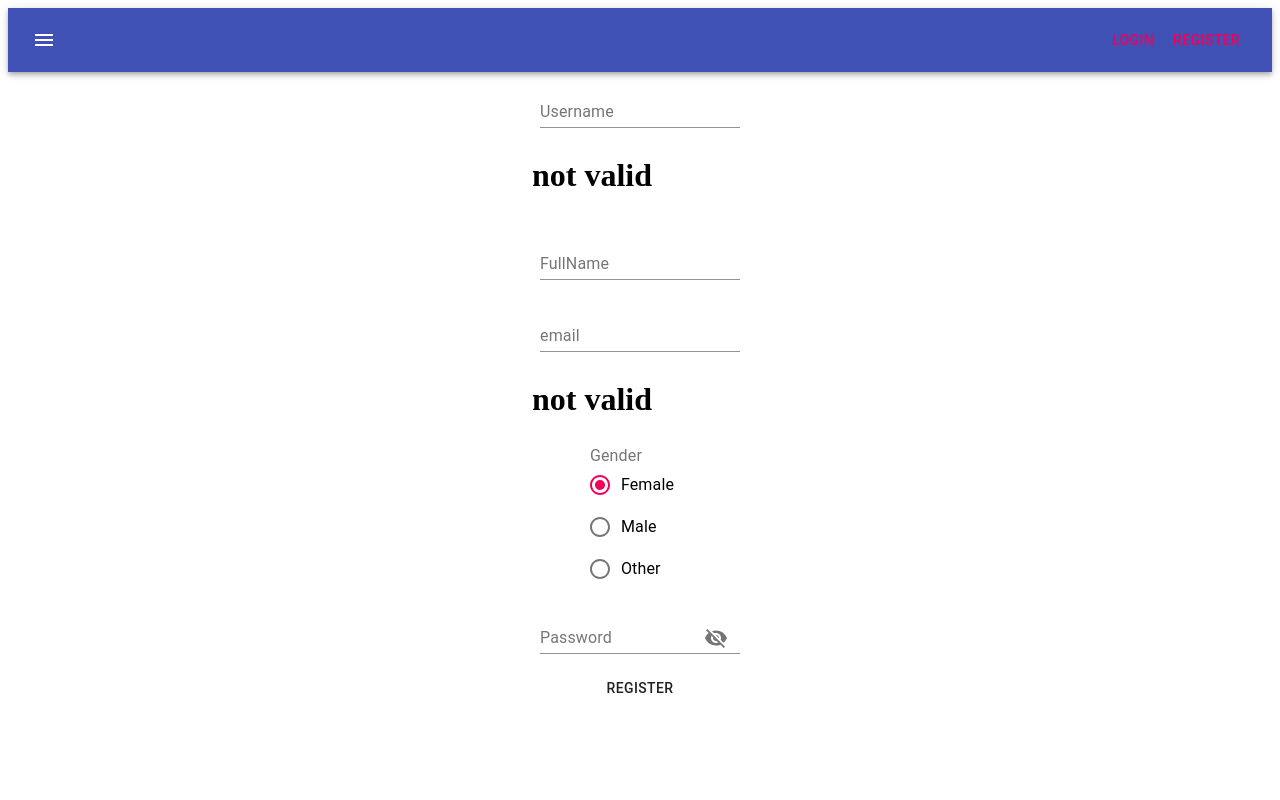
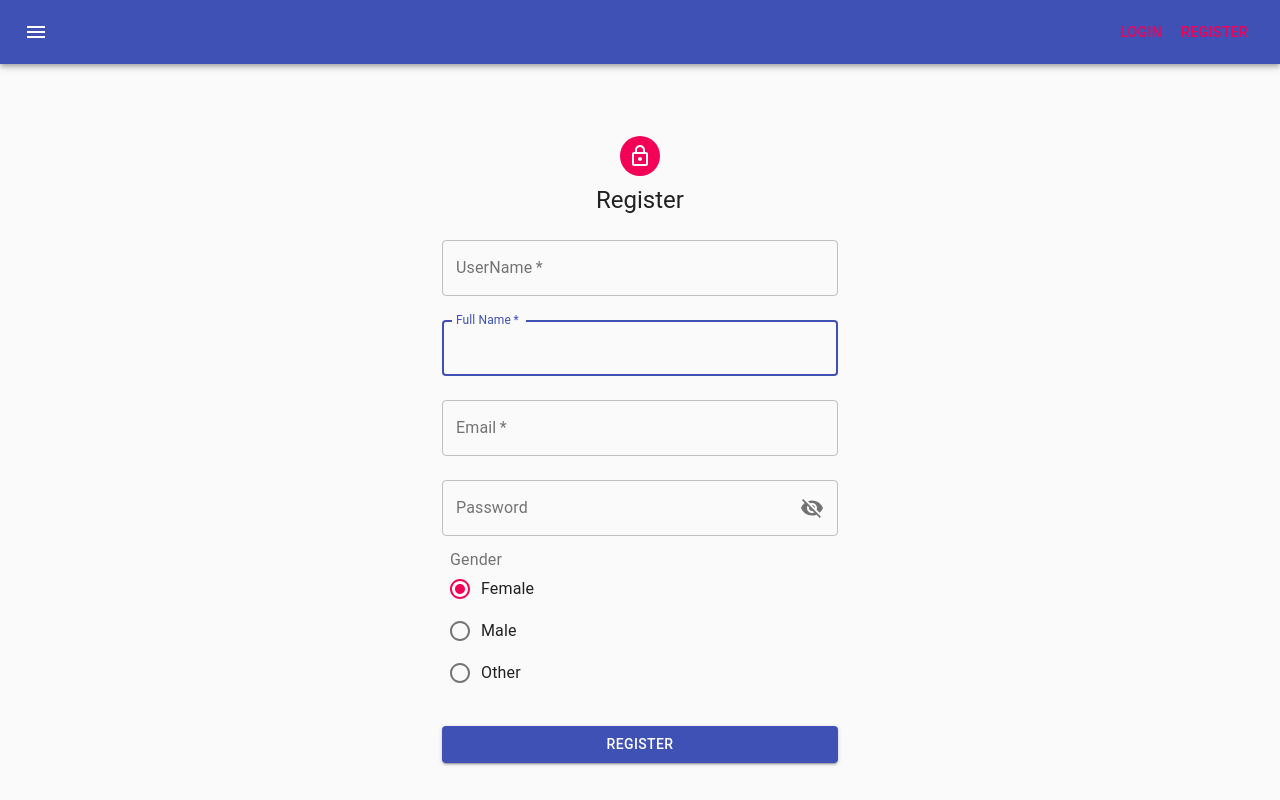
Before and after one commit to siddheshpatil777/kilogram, a React (Create React App) app in the folder frontend/: page /register in a window 1280 px wide. Built offline with nearby package versions, Linux system fonts and the light colour scheme; no server answers.

Commit message:
improved register page

```diff
--- a/frontend/package.json
+++ b/frontend/package.json
@@ -5,9 +5,12 @@
   "main": "src/index.js",
   "dependencies": {
     "@babel/plugin-proposal-class-properties": "^7.13.0",
+    "@emotion/react": "^11.4.1",
+    "@emotion/styled": "^11.3.0",
     "@material-ui/core": "^4.11.3",
     "@material-ui/icons": "^4.11.2",
     "@material-ui/lab": "^4.0.0-alpha.57",
+    "@mui/material": "^5.0.0-rc.1",
     "@testing-library/jest-dom": "^5.11.10",
     "@testing-library/react": "^11.2.6",
     "@testing-library/user-event": "^12.8.3",
--- a/frontend/src/components/App.js
+++ b/frontend/src/components/App.js
@@ -12,6 +12,7 @@ import MenuIcon from "@material-ui/icons/Menu";
 import Typography from "@material-ui/core/Typography";
 import Navbar from "./Navbar";
 import Register from "./auth/Register";
+import SignIn from './auth/SignIn';
 // const UserDataContext=React.createContext({username:null});
 export default class App extends Component {
     constructor(props) {
@@ -28,7 +29,8 @@ export default class App extends Component {
                             <HomePage/>
                         </Route>
                         <Route exact path="/login">
-                            <LoginPage props={{...this.props}}/>
+                            {/*<LoginPage props={{...this.props}}/>*/}
+                            <SignIn props={{...this.props}}/>
                         </Route>
                         <Route exact path="/register">
                             <Register />
--- a/frontend/src/components/auth/LoginPage.js
+++ b/frontend/src/components/auth/LoginPage.js
@@ -9,20 +9,25 @@ import delay from "../utility/utility";
 import {Alert} from "@material-ui/lab";
 
 const LoginPage = (props) => {
-
-
     const handleClose = (event, reason) => {
         if (reason === 'clickaway') {
             return;
         }
-
         setOpen(false);
     };
      const [open, setOpen] = useState(false);
-    const [username, setUsername] = useState("");
+    const [formUsername, setUsername] = useState("");
     const [password, setPassword] = useState("");
     const history = useHistory();
-    const {setUserName, updateUserName} = useContext(UserDataContext);
+
+    const {setUserName, username} = useContext(UserDataContext);
+    // const context=useContext(UserDataContext);
+    // console.log("context");
+    // console.log(context);
+    // if(username!=null){
+    //
+    // }
+     history.push('/');
     const onLoginButtonPressed = async (e) => {
         e.preventDefault();
         const requestOptions = {
@@ -32,7 +37,7 @@ const LoginPage = (props) => {
                 'X-CSRFToken': CSRFToken(),
             },
             body: JSON.stringify({
-                'username': username,
+                'username': formUsername,
                 'password': password
             }),
         }
@@ -43,7 +48,7 @@ const LoginPage = (props) => {
                     console.log("error");
                     setUserName(null);
                 } else {
-                    setUserName(username);
+                    setUserName(formUsername);
                 }
                 return response.json();
             }).then((data) => {
@@ -61,13 +66,14 @@ const LoginPage = (props) => {
     const onUsernameChange = (e) => {
         // e.preventDefault();
         setUsername(e.target.value);
-        console.log("now user name is"+username);
+        console.log("now user name is"+formUsername);
     }
     const onPasswordChange = (e) => {
         // e.preventDefault();
         setPassword(e.target.value);
     }
     const [snackBar, setSnackBar] = useState({severity: "None", message: "None"});
+
     return (
         <div id="#loginPage">
             <form>
@@ -109,7 +115,7 @@ const LoginPage = (props) => {
 
                     </Grid>
                     <Grid item xs={12} align="center">
-                        <Button variant="contained" color="primary" onClick={onLoginButtonPressed}>Login</Button>
+                        <Button variant="contained" color="primary"  onClick={onLoginButtonPressed}>Login</Button>
                     </Grid>
 
 
--- a/frontend/src/components/auth/Register.js
+++ b/frontend/src/components/auth/Register.js
@@ -22,15 +22,38 @@ import MuiAlert from '@material-ui/lab/Alert';
 import myFetch from "../utility/myFetch";
 import delay from "../utility/utility";
 import useStateWithPromise from "../utility/useStateWithPromise";
+import CssBaseline from "@material-ui/core/CssBaseline";
+import Avatar from "@material-ui/core/Avatar";
+import LockOutlinedIcon from "@material-ui/icons/LockOutlined";
+import Typography from "@material-ui/core/Typography";
+import Checkbox from "@material-ui/core/Checkbox";
+import Link from "@material-ui/core/Link";
+import Box from "@material-ui/core/Box";
+import Container from "@material-ui/core/Container";
 
 const useStyles = makeStyles((theme) => ({
-    // root: {
-    //     display: 'flex',
-    //     flexWrap: 'wrap',
-    // },
+    paper: {
+        marginTop: theme.spacing(8),
+        display: 'flex',
+        flexDirection: 'column',
+        alignItems: 'center',
+    },
+    avatar: {
+        margin: theme.spacing(1),
+        backgroundColor: theme.palette.secondary.main,
+    },
+    form: {
+        width: '100%', // Fix IE 11 issue.
+        marginTop: theme.spacing(1),
+    },
+    submit: {
+        margin: theme.spacing(3, 0, 2),
+    },
+    allTextBlack: {
+        color: "black",
+    },
     margin: {
         margin: theme.spacing(1),
-        color: 'red'
     },
     withoutLabel: {
         marginTop: theme.spacing(3),
@@ -39,6 +62,7 @@ const useStyles = makeStyles((theme) => ({
         width: '25ch',
     },
 }));
+
 
 function Alert(props) {
     return <MuiAlert elevation={6} variant="filled" {...props} />;
@@ -72,10 +96,9 @@ export default function Register() {
         email: '',
         gender: 'female',
         password: '',
-        showPassword: false,
-        usernameValidity: false,
-        emailValidity: false,
     });
+    const [showPassword, setShowPassword] = useState(false);
+
     //   const [values, setValues] = useState({
     //     username: '',
     //     fullname: '',
@@ -92,9 +115,10 @@ export default function Register() {
         usernameValidity: false,
         emailValidity: false,
     });
-    const [usernameValidity,setUsernameValidity]= useState(false);
-     const [emailValidity,setEmailValidity]= useState(false);
-    const sendRegisterRequest = () => {
+    const [usernameValidity, setUsernameValidity] = useState(false);
+    const [emailValidity, setEmailValidity] = useState(false);
+    const sendRegisterRequest = (e) => {
+        e.preventDefault();
         const registerData = values;
         const requestOptions = {
             method: 'POST',
@@ -143,7 +167,7 @@ export default function Register() {
                 alreadyUsedUserNames.current.set(value, data.value);
                 setFieldValidity({...fieldValidity, usernameValidity: data.value});
                 // setValues({...values, usernameValidity: data.value});
-                setUsernameValidity( data.value);
+                setUsernameValidity(data.value);
 
             }).catch(err => {
                 console.log(err);
@@ -167,7 +191,7 @@ export default function Register() {
         }
     }
     const handleChange = (prop) => async (event) => {
-          setValues({...values, [prop]: event.target.value}).then(data =>{
+        setValues({...values, [prop]: event.target.value}).then(data => {
             console.log(data.username);
             console.log("handled change");
             console.log(data);
@@ -179,7 +203,7 @@ export default function Register() {
                 //     ...fieldValidity,
                 //     usernameValidity: alreadyUsedUserNames.current.get(username)
                 // });
-                    setUsernameValidity( alreadyUsedUserNames.current.get(username));
+                setUsernameValidity(alreadyUsedUserNames.current.get(username));
             } else {
                 requestServerForValidity('username', username);
             }
@@ -199,70 +223,11 @@ export default function Register() {
                 requestServerForValidity('email', email);
             }
         });
-        // if (prop === 'email' || prop === 'username') {
-        //
-        //
-        //
-        //
-        // }else{
-        //       setValues({...values, [prop]: event.target.value});
-        // }
 
     };
 
-    // useEffect(() => {
-    //     const interval = setInterval(async () => {
-    //         let username = values.username;
-    //         console.log("fieldValidity.usernameValidity = " + fieldValidity.usernameValidity);
-    //         if (alreadyUsedUserNames.current.has(username) === true && alreadyUsedUserNames.current.get(username) !== fieldValidity.usernameValidity) {
-    //
-    //                 setFieldValidity({
-    //                     ...fieldValidity,
-    //                     usernameValidity: alreadyUsedUserNames.current.get(values.username)
-    //                 });
-    //
-    //         } else {
-    //             await requestServerForValidity('username', values.username);
-    //             // await usernameValidity.then((res) => {
-    //             //     console.log("res ="+res);
-    //             // });
-    //             // console.log("requestServerForValidity "+usernameValidity);
-    //             // = alreadyUsedUserNames.current.get(values.username);
-    //             // setFieldValidity({...fieldValidity, usernameValidity: usernameValidity});
-    //         }
-    //
-    //
-    //         if (alreadyUsedEmails.current.has(values.email) === true && alreadyUsedEmails.current.has(values.email) !== fieldValidity.emailValidity) {
-    //                 setFieldValidity({...fieldValidity, emailValidity: alreadyUsedEmails.current.get(values.email)});
-    //         } else {
-    //             await requestServerForValidity('email', values.email);
-    //
-    //         }
-    //         console.log("values.username = " + values.username);
-    //         //   console.log("alreadyUsedEmails.has(values.username) = "+alreadyUsedUserNames.current.has(values.username) );
-    //         //   console.log("alreadyUsedUserNames.get(values.username) = "+alreadyUsedUserNames.current.get(values.username) );
-    //         // console.log("fieldValidity.usernameValidity = "+fieldValidity.usernameValidity);
-    //         //
-    //         console.log("values.email = " + values.email);
-    //         //  console.log("alreadyUsedEmails.has(values.email) = "+alreadyUsedEmails.current.has(values.email) );
-    //         //    console.log("alreadyUsedEmails.get(values.email) = "+alreadyUsedEmails.currentget(values.email) );
-    //         // console.log("fieldValidity.emailValidit = "+fieldValidity.emailValidity);
-    //         //  console.log(" ");
-    //         console.log(alreadyUsedUserNames.current);
-    //         console.log(alreadyUsedEmails.current);
-    //
-    //
-    //     }, 3000);
-    //     return () => clearInterval(interval);
-    //
-    //     // if (fieldValidity.usernameValidity === false && ) {
-    //     //     requestServerForValidity('username');
-    //     // }
-    // }, [values.username, values.email]);
-
-
     const handleClickShowPassword = () => {
-        setValues({...values, showPassword: !values.showPassword});
+        setShowPassword(!showPassword);
     };
 
     const handleMouseDownPassword = (event) => {
@@ -270,49 +235,78 @@ export default function Register() {
     };
 
     return (
-        <div className={classes.root}>
-            <div>
-                <Grid
-                    container
-                    spacing={1}
-                    direction="column"
-                    justify="center"
-                    alignItems="center">
-                    <Grid item xs={12}>
+        <Container component="main" maxWidth="xs">
+            <CssBaseline/>
+            <div className={classes.paper}>
+                <Avatar className={classes.avatar}>
+                    <LockOutlinedIcon/>
+                </Avatar>
+                <Typography component="h1" variant="h5">
+                    Register
+                </Typography>
+                <form className={classes.form} noValidate onSubmit={sendRegisterRequest}>
                     <TextField
-                            label="Username"
-                            id="standard-start-adornment"
-                            className={clsx(classes.margin, classes.textField)}
-                            value={values.username}
+                        variant="outlined"
+                        margin="normal"
+                        required
+                        fullWidth
+                        id="username"
+                        label="UserName"
+                        name="username"
+                        autoComplete="username"
+                        autoFocus
                         onChange={handleChange('username')}
                     />
-                        {(usernameValidity === true) ? <h1>valid</h1> : <h1>not valid</h1>}
-                    </Grid>
-                    <Grid item xs={12}>
                     <TextField
-                            label="FullName"
-
-                            id="standard-start-adornment"
-                            className={clsx(classes.margin, classes.textField)}
-                            value={values.fullname}
+                        variant="outlined"
+                        margin="normal"
+                        required
+                        fullWidth
+                        id="fullname"
+                        label="Full Name"
+                        name="fullname"
+                        autoComplete="fullname"
+                        autoFocus
                         onChange={handleChange('fullname')}
                     />
-
-                    </Grid>
-                    <Grid item xs={12}>
                     <TextField
-                            label="email "
-
-                            id="standard-start-adornment"
-                            className={clsx(classes.margin, classes.textField)}
-                            value={values.email}
+                        variant="outlined"
+                        margin="normal"
+                        required
+                        fullWidth
+                        name="email"
+                        label="Email"
+                        type="email"
+                        id="email"
+                        autoComplete="current-email"
                         onChange={handleChange('email')}
                     />
-                        {(emailValidity === true) ? <h1>valid</h1> : <h1>not valid</h1>}
 
-                    </Grid>
-                    <Grid item xs={12}>
-                        <FormControl component="fieldset">
+                    <FormControl margin="normal" fullWidth variant="outlined">
+                        <InputLabel htmlFor="outlined-adornment-password">Password</InputLabel>
+                        <OutlinedInput
+                            fullWidth
+                            margin="normal"
+                            id="outlined-adornment-password"
+                            type={showPassword ? 'text' : 'password'}
+                            value={values.password}
+                            onChange={handleChange('password')}
+                            endAdornment={
+                                <InputAdornment position="end">
+                                    <IconButton
+                                        aria-label="toggle password visibility"
+                                        onClick={handleClickShowPassword}
+                                        onMouseDown={handleMouseDownPassword}
+                                        edge="end"
+                                    >
+                                        {showPassword ? <Visibility/> : <VisibilityOff/>}
+                                    </IconButton>
+                                </InputAdornment>
+                            }
+                            labelWidth={70}
+                        />
+                    </FormControl>
+                    <FormControl className={clsx(classes.margin, classes.textField)} component="fieldset">
                         <FormLabel component="legend">Gender</FormLabel>
                         <RadioGroup aria-label="gender" name="gender1" value={values.gender}
                                     onChange={handleChange('gender')}>
@@ -322,36 +316,18 @@ export default function Register() {
                             <FormControlLabel value="other" control={<Radio/>} label="Other"/>
                         </RadioGroup>
                     </FormControl>
-                    </Grid>
-                    <Grid item xs={12}>
-                        <FormControl className={clsx(classes.margin, classes.textField)}>
-                            <InputLabel htmlFor="standard-adornment-password">Password</InputLabel>
-                            <Input
-                                id="standard-adornment-password"
-                                type={values.showPassword ? 'text' : 'password'}
-                                value={values.password}
-                                onChange={handleChange('password')}
-                                endAdornment={
-                                    <InputAdornment position="end">
-                                        <IconButton
-                                            aria-label="toggle password visibility"
-                                            onClick={handleClickShowPassword}
-                                            onMouseDown={handleMouseDownPassword}
+
+                    <Button
+                        type="submit"
+                        fullWidth
+                        variant="contained"
+                        color="primary"
+                        className={classes.submit}
                     >
-                                            {values.showPassword ? <Visibility/> : <VisibilityOff/>}
-                                        </IconButton>
-                                    </InputAdornment>
-                                }
-                            />
-                        </FormControl>
-                    </Grid>
-                    <Grid item xs={12}>
-                        <Button onClick={sendRegisterRequest}>register</Button>
-                    </Grid>
+                        Register
+                    </Button>
 
-                </Grid>
-
-
+                </form>
             </div>
 
             <Snackbar open={open} autoHideDuration={6000} onClose={handleClose}>
@@ -359,8 +335,7 @@ export default function Register() {
                     {snackBar.message}
                 </Alert>
             </Snackbar>
+        </Container>
 
-
-        </div>
     );
 }
--- /dev/null
+++ b/frontend/src/components/auth/SignIn.js
@@ -0,0 +1,204 @@
+// import React from 'react';
+import React, {Component, useState, useContext} from 'react';
+import Avatar from '@material-ui/core/Avatar';
+import Button from '@material-ui/core/Button';
+import CssBaseline from '@material-ui/core/CssBaseline';
+import TextField from '@material-ui/core/TextField';
+import FormControlLabel from '@material-ui/core/FormControlLabel';
+import Checkbox from '@material-ui/core/Checkbox';
+import Link from '@material-ui/core/Link';
+import Grid from '@material-ui/core/Grid';
+import Box from '@material-ui/core/Box';
+import LockOutlinedIcon from '@material-ui/icons/LockOutlined';
+import Typography from '@material-ui/core/Typography';
+import {makeStyles} from '@material-ui/core/styles';
+import Container from '@material-ui/core/Container';
+
+
+
+import { Snackbar} from "@material-ui/core";
+// import DjangoCSRFToken from 'django-react-csrftoken'
+import CSRFToken from '../utility/csrftoken';
+import {useHistory} from "react-router-dom";
+import {UserDataContext} from "../../contexts/UserDataContext";
+import BASE_URL from "../METADATA";
+import delay from "../utility/utility";
+import {Alert} from "@material-ui/lab";
+import Register from "./Register";
+
+function Copyright() {
+    return (
+        <Typography variant="body2" color="textSecondary" align="center">
+            {'Copyright © '}
+            <Link color="inherit" href="https://material-ui.com/">
+                Your Website
+            </Link>{' '}
+            {new Date().getFullYear()}
+            {'.'}
+        </Typography>
+    );
+}
+
+const useStyles = makeStyles((theme) => ({
+    paper: {
+        marginTop: theme.spacing(8),
+        display: 'flex',
+        flexDirection: 'column',
+        alignItems: 'center',
+    },
+    avatar: {
+        margin: theme.spacing(1),
+        backgroundColor: theme.palette.secondary.main,
+    },
+    form: {
+        width: '100%', // Fix IE 11 issue.
+        marginTop: theme.spacing(1),
+    },
+    submit: {
+        margin: theme.spacing(3, 0, 2),
+    },
+}));
+
+
+const SignIn = (props) => {
+
+
+  const classes = useStyles();
+    const handleClose = (event, reason) => {
+        if (reason === 'clickaway') {
+            return;
+        }
+
+        setOpen(false);
+    };
+    const [open, setOpen] = useState(false);
+    const [username, setUsername] = useState("");
+    const [password, setPassword] = useState("");
+    const history = useHistory();
+    const {setUserName, updateUserName} = useContext(UserDataContext);
+    const onLoginButtonPressed = async (e) => {
+        e.preventDefault();
+        const requestOptions = {
+            method: 'POST',
+            headers: {
+                "Content-Type": 'application/json',
+                'X-CSRFToken': CSRFToken(),
+            },
+            body: JSON.stringify({
+                'username': username,
+                'password': password
+            }),
+        }
+        // console.log(requestOptions);
+        fetch(BASE_URL + "/auth/login", requestOptions)
+            .then((response) => {
+                if (!response.ok) {
+                    console.log("error");
+                    setUserName(null);
+                } else {
+                    setUserName(username);
+                }
+                return response.json();
+            }).then((data) => {
+            if (data) {
+                if (data.success === true) {
+                    history.push('/');
+                } else {
+                    setSnackBar({severity: "error", message: data.message});
+                    setOpen(true);
+                }
+            }
+        })
+
+    }
+    const goToRegisterPage=(e)=>{
+         e.preventDefault();
+         history.push('/register');
+    }
+    const onUsernameChange = (e) => {
+        // e.preventDefault();
+        setUsername(e.target.value);
+        console.log("now user name is" + username);
+    }
+    const onPasswordChange = (e) => {
+        // e.preventDefault();
+        setPassword(e.target.value);
+    }
+    const [snackBar, setSnackBar] = useState({severity: "None", message: "None"});
+    return (
+        <Container component="main" maxWidth="xs">
+            <CssBaseline/>
+            <div className={classes.paper}>
+                <Avatar className={classes.avatar}>
+                    <LockOutlinedIcon/>
+                </Avatar>
+                <Typography component="h1" variant="h5">
+                    Sign in
+                </Typography>
+                <form className={classes.form} noValidate onSubmit={onLoginButtonPressed}>
+                    <TextField
+                        variant="outlined"
+                        margin="normal"
+                        required
+                        fullWidth
+                        id="username"
+                        label="UserName"
+                        name="username"
+                        autoComplete="username"
+                        autoFocus
+                        onChange={onUsernameChange}
+                    />
+                    <TextField
+                        variant="outlined"
+                        margin="normal"
+                        required
+                        fullWidth
+                        name="password"
+                        label="Password"
+                        type="password"
+                        id="password"
+                        autoComplete="current-password"
+                         onChange={onPasswordChange}
+                    />
+                    <FormControlLabel
+                        control={<Checkbox value="remember" color="primary"/>}
+                        label="Remember me"
+                    />
+                    <Button
+                        type="submit"
+                        fullWidth
+                        variant="contained"
+                        color="primary"
+                        className={classes.submit}
+                    >
+                        Sign In
+                    </Button>
+                    <Grid container>
+                        <Grid item xs>
+                            <Link href="#" variant="body2">
+                                Forgot password?
+                            </Link>
+                        </Grid>
+                        <Grid item>
+
+
+                            <Link onClick={goToRegisterPage}>
+                                {"Don't have an account? Sign Up"}
+                            </Link>
+                        </Grid>
+                    </Grid>
+                </form>
+            </div>
+            <Box mt={8}>
+                <Copyright/>
+            </Box>
+             <Snackbar open={open} autoHideDuration={6000} onClose={handleClose}>
+                <Alert onClose={handleClose} severity={snackBar.severity}>
+                    {snackBar.message}
+                </Alert>
+            </Snackbar>
+        </Container>
+    );
+
+}
+export default SignIn;
```
Also changed, not shown: 1 other file (tests, documents, lock files or other folders). Lines whose indentation alone changed are shown as unchanged.
